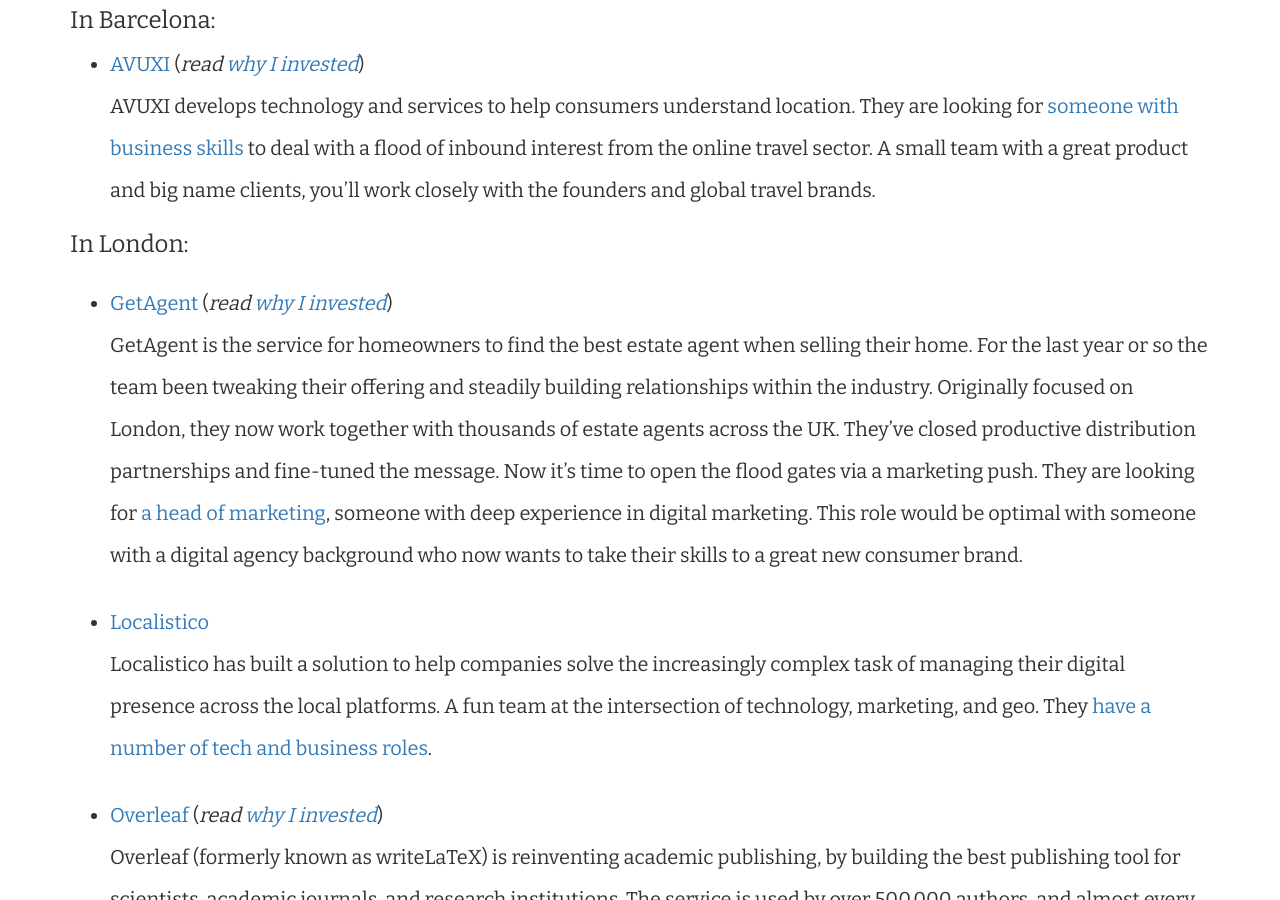
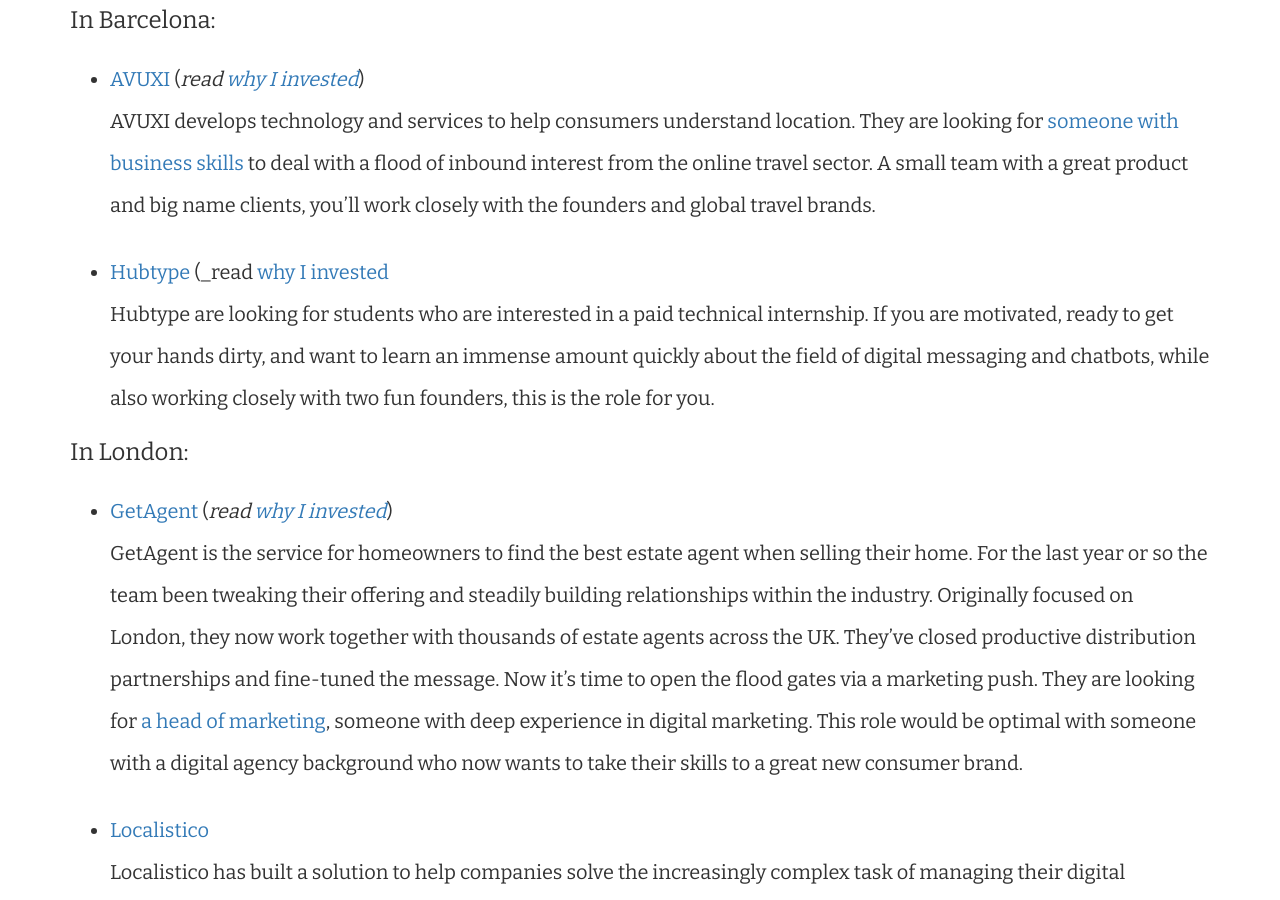
Before and after one commit to freyfogle/freyfogle.github.io, a Jekyll site: the page built from _posts/2016-12-13-im-hiring.md, in a window 1280 px wide and 900 px high, scrolled down 915 px. Built offline with Jekyll 4.4.1, drawn with Linux system fonts in a browser that asks for light colours; comment, search, counter and statistics services are not loaded.

Commit message:
add hubtype

```diff
--- a/_posts/2016-12-13-im-hiring.md
+++ b/_posts/2016-12-13-im-hiring.md
@@ -34,6 +34,14 @@ though of course I'm happy to also explain why I think they're great.
     to deal with a flood of inbound interest from the online travel sector. A
     small team with a great product and big name clients, you'll work closely
     with the founders and global travel brands.
+
+  * [Hubtype](https://hubtype.com) (_read [why I invested](/post/1480517643/investing-in-hubtype_)
+  <br/>
+  Hubtype are looking for students who are interested in a paid technical
+  internship. If you are motivated, ready to get your hands dirty, and want to
+  learn an immense amount quickly about the field of digital messaging and
+  chatbots, while also working closely with two fun founders, this is the role
+  for you.
 
 <h3>In London:</h3>
 
```
